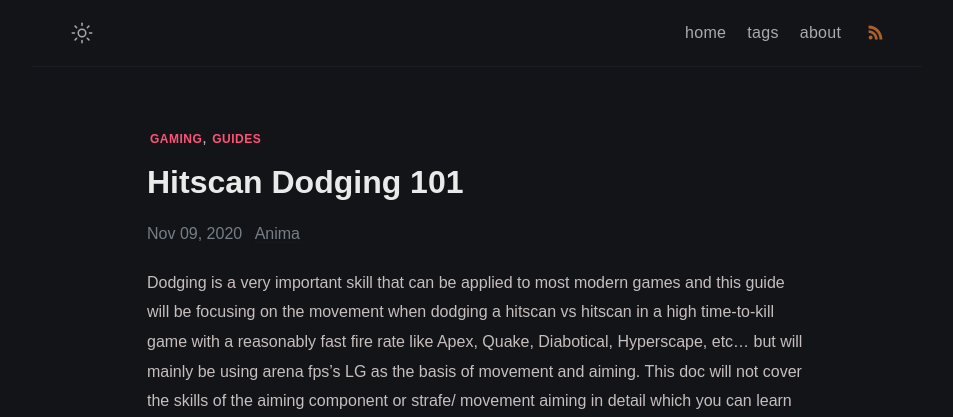
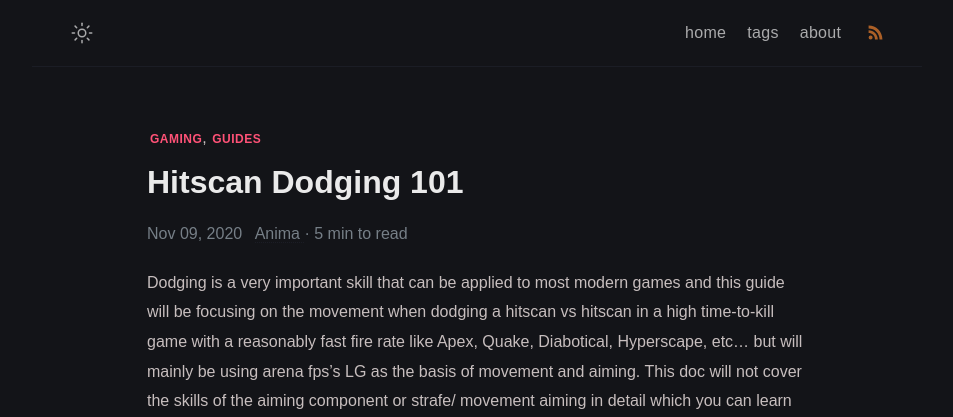
Before and after one commit to animafps/blog, a Jekyll site: the page built from _posts/2020-11-09-hitscan-dodging-101.md, in a window 1280 px wide and 900 px high. Shown: the top 417 px of the window, without its empty margins (163-1116 px from the left). Built offline with Jekyll 4.4.1, drawn with Linux system fonts in a browser that asks for light colours; cached includes are drawn as plain includes; comment, search, counter and statistics services are not loaded.

Commit message:
add time to read

```diff
--- a/Gemfile
+++ b/Gemfile
@@ -19,7 +19,9 @@ group :jekyll_plugins do
   gem "jekyll-seo-tag"
   gem "jekyll-feed"
   gem "jekyll-sitemap"
-  gem 'jekyll-postfiles'
+  gem "jekyll-postfiles"
+  gem "jekyll-gist"
+  gem "jekyll-include-cache"
 end
 
 # Windows and JRuby does not include zoneinfo files, so bundle the tzinfo-data gem
--- /dev/null
+++ b/_includes/time_to_read.html
@@ -0,0 +1,3 @@
+{% capture time %} {{ page.content | number_of_words | divided_by: 180}} {%
+endcapture %} {% if time == "0" %} < 1 min to read {% else %} {{ time }} min to
+read {% endif %}
--- a/_layouts/default.html
+++ b/_layouts/default.html
@@ -3,7 +3,7 @@ layout: compress
 ---
 <!DOCTYPE html>
 <html lang="{{ page.lang | default: site.lang | default: " en " }}">
-{% include header.html %}
+{% include_cached header.html %}
   <body data-theme="{{ site.mode }}" class="notransition">
     <script>
       const body = document.body;
@@ -23,8 +23,8 @@ layout: compress
 
       setTimeout(() => body.classList.remove("notransition"), 75);
     </script>
-    {% include navbar.html %}
+    {% include_cached navbar.html %}
     {{ content }}
-    {% include footer.html %}
+    {% include_cached footer.html %}
   </body>
 </html>
--- a/_layouts/page.html
+++ b/_layouts/page.html
@@ -10,7 +10,7 @@ comments: false
     </h1>
   </header>
   <main class="page-content" aria-label="Content">
-    {% include anchor_headings.html html=content anchorClass="anchor-head"
-    beforeHeading=true h_min=4 h_max=4 %}
+    {% include_cached anchor_headings.html html=content
+    anchorClass="anchor-head" beforeHeading=true h_min=4 h_max=4 %}
   </main>
 </div>
--- a/_layouts/post.html
+++ b/_layouts/post.html
@@ -37,6 +37,10 @@ layout: default
           >
             <span itemprop="name">{{ site.author.name }}</span>
           </span>
+          &middot;
+          <span itemprop="timeToRead">
+            {% include_cached time_to_read.html words=content %}
+          </span>
           <time
             hidden
             datetime="{{ page.modified | date_to_xmlschema }}"
@@ -54,18 +58,18 @@ layout: default
       </header>
 
       <div class="page-content" itemprop="articleBody">
-        {% include anchor_headings.html html=content anchorClass="anchor-head"
-        beforeHeading=true h_min=1 h_max=4 %}
+        {% include_cached anchor_headings.html html=content
+        anchorClass="anchor-head" beforeHeading=true h_min=1 h_max=4 %}
       </div>
     </article>
 
-    {% include comments.html %}
+    {% include_cached comments.html %}
   </main>
 
   {% if page.modified %}
   <small class="post-updated-at"
     >updated_at {{page.modified | date: "%d-%m-%Y"}}</small
   >
-  {% endif %} {% if page.next or page.previous %} {% include navigation.html %}
-  {% endif %}
+  {% endif %} {% if page.next or page.previous %} {% include_cached
+  navigation.html %} {% endif %}
 </div>
--- a/_posts/2020-11-09-hitscan-dodging-101.md
+++ b/_posts/2020-11-09-hitscan-dodging-101.md
@@ -38,12 +38,12 @@ Just going to touch on some bad things that are quite obvious but you should sti
 I am just going to leave some examples of good dodging
 As an example, I got from [pumpkin](https://twitter.com/pumkin60lg): &nbsp;
 
-<iframe width="200" height="113" src="https://www.youtube.com/embed/bx3A3pCO7eo?feature=oembed" frameborder="0" allow="accelerometer; autoplay; clipboard-write; encrypted-media; gyroscope; picture-in-picture" allowfullscreen></iframe>
+<iframe width="560" height="315" src="https://www.youtube.com/embed/bx3A3pCO7eo?feature=oembed" frameborder="0" allow="accelerometer; autoplay; clipboard-write; encrypted-media; gyroscope; picture-in-picture" allowfullscreen></iframe>
 
 with an LG thunderstruck which this dodging is most prominent
 And the upper final of the Mechanics cup shaft tournament in Diabotical:
 
-<iframe width="200" height="113" src="https://www.youtube.com/embed/LRMxq4qY46g?feature=oembed" frameborder="0" allow="accelerometer; autoplay; clipboard-write; encrypted-media; gyroscope; picture-in-picture" allowfullscreen></iframe>
+<iframe width="560" height="315" src="https://www.youtube.com/embed/LRMxq4qY46g?feature=oembed" frameborder="0" allow="accelerometer; autoplay; clipboard-write; encrypted-media; gyroscope; picture-in-picture" allowfullscreen></iframe>
 
 * * *
 
```
Also changed, not shown: Gemfile.lock.
